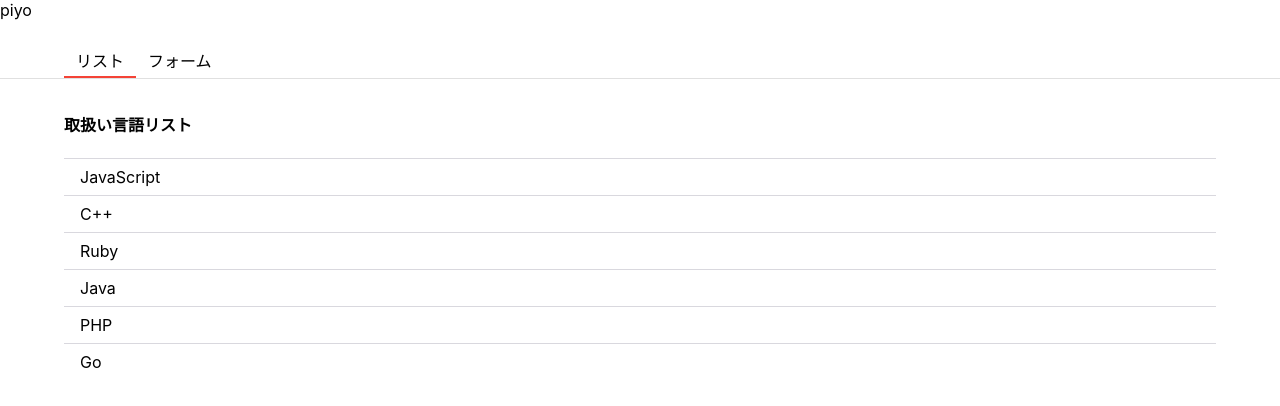
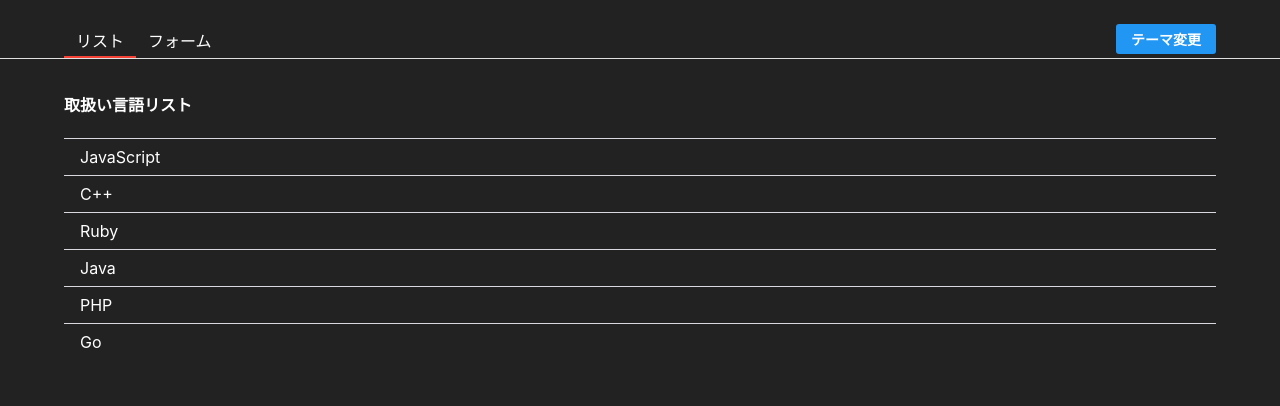
Before and after one commit to ADAShin/react-tutorial-ts, a React (Create React App) app: page / in a window 1280 px wide. Shown: the top 406 px of the page. Built offline with nearby package versions, Linux system fonts and the light colour scheme.

Commit message:
関数コンポーネントでcontext

```diff
--- a/src/App.tsx
+++ b/src/App.tsx
@@ -1,41 +1,28 @@
-import { FC, useState } from 'react';
+import { FC, useContext, useState } from 'react';
 import styled from 'styled-components';
-import { getLanguages } from './const/language';
+import { ThemeContext, ThemeType } from './context/ThemeContext';
 import { Form } from './Form';
-import { WithLoadingInjectedProps, withLoading } from './hoc/withLoader';
+import { Header, TabStateType } from './Header';
+import { WithLoadingInjectedProps } from './hoc/withLoader';
 import { List } from './List';
 
-type TabStateType = 'list' | 'form';
+type ContainerProps = {
+  customeTheme: ThemeType;
+};
 
-const Header = styled.header`
-  display: flex;
-  justify-content: space-between;
-  padding: 24px 64px 0;
-  border-bottom: 1px solid #e0e0e0;
+const Container = styled.div<ContainerProps>`
+  height: 100%;
+  color: ${({ customeTheme }) => customeTheme.color};
+  background-color: ${({ customeTheme }) => customeTheme.backgroundColor};
 `;
 
-const HeaderUl = styled.ul`
-  display: flex;
-  margin: 0;
-  padding: 0;
-`;
+type AppProps = WithLoadingInjectedProps<string[]>;
 
-type CustomLiProps = {
-  focused: boolean;
-};
-
-const HeaderLi = styled.li<CustomLiProps>`
-  list-style: none;
-  padding: 4px 12px;
-  cursor: pointer;
-  border-bottom: ${(props) => (props.focused ? '2px solid #F44336' : 'none')};
-`;
-
-type AppProps = { hoge: string } & WithLoadingInjectedProps<string[]>;
-
-const App: FC<AppProps> = ({ data, hoge }) => {
+const App: FC<AppProps> = ({ data }) => {
   const [tab, setTab] = useState<TabStateType>('list');
   const [langs, setLangs] = useState(data);
+
+  const [theme] = useContext(ThemeContext);
 
   const addlangs = (newLang: string) => {
     setLangs([...langs, newLang]);
@@ -43,21 +30,11 @@ const App: FC<AppProps> = ({ data, hoge }) => {
   };
 
   return (
-    <div>
-      {hoge}
-      <Header>
-        <HeaderUl>
-          <HeaderLi focused={tab === 'list'} onClick={() => setTab('list')}>
-            リスト
-          </HeaderLi>
-          <HeaderLi focused={tab === 'form'} onClick={() => setTab('form')}>
-            フォーム
-          </HeaderLi>
-        </HeaderUl>
-      </Header>
+    <Container customeTheme={theme}>
+      <Header tab={tab} setTab={setTab} />
       {tab === 'list' ? <List langs={langs} /> : <Form onAddLang={addlangs} />}
-    </div>
+    </Container>
   );
 };
 
-export default withLoading(App, getLanguages);
+export default App;
--- /dev/null
+++ b/src/AppContainer.tsx
@@ -0,0 +1,22 @@
+import { FC, useState } from 'react';
+import { ThemeContext, THEMES, ThemeType } from './context/ThemeContext';
+import App from './App';
+import { getLanguages } from './const/language';
+import { withLoading } from './hoc/withLoader';
+
+const AppComponent = withLoading(App, getLanguages);
+
+export const AppContainer: FC = () => {
+  const [theme, setTheme] = useState<ThemeType>(THEMES.dark);
+
+  const toggleTheme = () => {
+    const nextTheme = theme === THEMES.dark ? THEMES.light : THEMES.dark;
+    setTheme(nextTheme);
+  };
+
+  return (
+    <ThemeContext.Provider value={[theme, toggleTheme]}>
+      <AppComponent />
+    </ThemeContext.Provider>
+  );
+};
--- a/src/FormModal.tsx
+++ b/src/FormModal.tsx
@@ -1,13 +1,21 @@
-import { FC } from 'react';
+import { FC, useContext } from 'react';
 import styled from 'styled-components';
 import { Button } from './components/Button';
 import { Modal } from './components/Modal';
+import { ThemeContext, THEMES, ThemeType } from './context/ThemeContext';
 
-const Container = styled.div`
+type ThemeProps = {
+  customTheme: ThemeType;
+};
+
+const Container = styled.div<ThemeProps>`
   width: 240px;
   border-radius: 10px;
   padding: 24px 36px;
-  background-color: white;
+  color: ${({ customTheme }) => customTheme.color};
+  background-color: ${({ customTheme }) => customTheme.backgroundColor};
+  border ${({ customTheme }) =>
+    customTheme === THEMES.dark ? '2px solid white' : 'none'};
 `;
 
 const ButtonWrapper = styled.div`
@@ -22,9 +30,10 @@ type Props = {
 };
 
 export const FormModal: FC<Props> = ({ confirm, cancel }) => {
+  const [theme] = useContext(ThemeContext);
   return (
     <Modal>
-      <Container>
+      <Container customTheme={theme}>
         <div>本当に作成しますか?</div>
         <ButtonWrapper>
           <Button onClick={cancel}>Cancel</Button>
--- /dev/null
+++ b/src/Header.tsx
@@ -0,0 +1,57 @@
+import { FC, useContext } from 'react';
+import styled from 'styled-components';
+import { Button } from './components/Button';
+import { ThemeContext } from './context/ThemeContext';
+
+const Container = styled.header`
+  display: flex;
+  justify-content: space-between;
+  padding: 24px 64px 0;
+  border-bottom: 1px solid #e0e0e0;
+`;
+
+const HeaderUl = styled.ul`
+  display: flex;
+  margin: 0;
+  padding: 0;
+`;
+
+type CustomLiProps = {
+  focused: boolean;
+};
+
+const HeaderLi = styled.li<CustomLiProps>`
+  list-style: none;
+  padding: 4px 12px;
+  cursor: pointer;
+  border-bottom: ${(props) => (props.focused ? '2px solid #F44336' : 'none')};
+`;
+
+const HeaderButton = styled(Button)`
+  padding: 0;
+  margin-bottom: 4px;
+`;
+
+export type TabStateType = 'list' | 'form';
+
+type Props = {
+  tab: TabStateType;
+  setTab: (type: TabStateType) => void;
+};
+
+export const Header: FC<Props> = ({ tab, setTab }) => {
+  const [, toggleTheme] = useContext(ThemeContext);
+  return (
+    <Container>
+      <HeaderUl>
+        <HeaderLi focused={tab === 'list'} onClick={() => setTab('list')}>
+          リスト
+        </HeaderLi>
+        <HeaderLi focused={tab === 'form'} onClick={() => setTab('form')}>
+          フォーム
+        </HeaderLi>
+      </HeaderUl>
+      <HeaderButton onClick={toggleTheme}>テーマ変更</HeaderButton>
+    </Container>
+  );
+};
--- /dev/null
+++ b/src/context/ThemeContext.ts
@@ -0,0 +1,22 @@
+import React from 'react';
+
+export const THEMES = {
+  light: {
+    color: 'black',
+    backgroundColor: 'white',
+  },
+  dark: {
+    color: 'white',
+    backgroundColor: '#222222',
+  },
+} as const;
+
+type ValueOf<T> = T[keyof T];
+export type ThemeType = ValueOf<typeof THEMES>;
+
+type ThemeContextType = [ThemeType, () => void];
+
+export const ThemeContext = React.createContext<ThemeContextType>([
+  THEMES.dark,
+  () => {},
+]);
--- a/src/hoc/withLoader.tsx
+++ b/src/hoc/withLoader.tsx
@@ -1,8 +1,16 @@
-import { useEffect, useState } from 'react';
+import { useContext, useEffect, useState } from 'react';
 import styled from 'styled-components';
+import { ThemeContext, ThemeType } from '../context/ThemeContext';
 
-const LoadDiv = styled.div`
+type ThemeProps = {
+  customeTheme: ThemeType;
+};
+
+const LoadDiv = styled.div<ThemeProps>`
+  height: 100%;
   padding: 36px;
+  color: ${({ customeTheme }) => customeTheme.color};
+  background-color: ${({ customeTheme }) => customeTheme.backgroundColor};
 `;
 
 export type WithLoadingInjectedProps<T> = {
@@ -15,6 +23,7 @@ export function withLoading<
 >(WrappedComponent: React.ComponentType<P>, fetchData: () => Promise<T>) {
   return (props: Omit<P, keyof WithLoadingInjectedProps<T>>) => {
     const [data, setData] = useState<T | null>(null);
+    const [theme] = useContext(ThemeContext);
 
     useEffect(() => {
       const fetchLanguages = async () => {
@@ -24,7 +33,7 @@ export function withLoading<
       void fetchLanguages();
     }, []);
 
-    const Loading = <LoadDiv>ロード中...</LoadDiv>;
+    const Loading = <LoadDiv customeTheme={theme}>ロード中...</LoadDiv>;
 
     return data ? <WrappedComponent {...(props as P)} data={data} /> : Loading;
   };
--- a/src/index.css
+++ b/src/index.css
@@ -1,4 +1,9 @@
+html {
+  height: 100%;
+}
+
 body {
+  height: 100%;
   margin: 0;
   font-family: -apple-system, BlinkMacSystemFont, 'Segoe UI', 'Roboto', 'Oxygen',
     'Ubuntu', 'Cantarell', 'Fira Sans', 'Droid Sans', 'Helvetica Neue',
@@ -11,3 +16,7 @@ code {
   font-family: source-code-pro, Menlo, Monaco, Consolas, 'Courier New',
     monospace;
 }
+
+#root {
+  height: 100%;
+}
--- a/src/index.tsx
+++ b/src/index.tsx
@@ -1,13 +1,13 @@
 import React from 'react';
 import ReactDOM from 'react-dom/client';
 import './index.css';
-import App from './App';
+import { AppContainer } from './AppContainer';
 
 const root = ReactDOM.createRoot(
   document.getElementById('root') as HTMLElement
 );
 root.render(
   //<React.StrictMode>
-  <App hoge="piyo" />
+  <AppContainer />
   //</React.StrictMode>
 );
```
